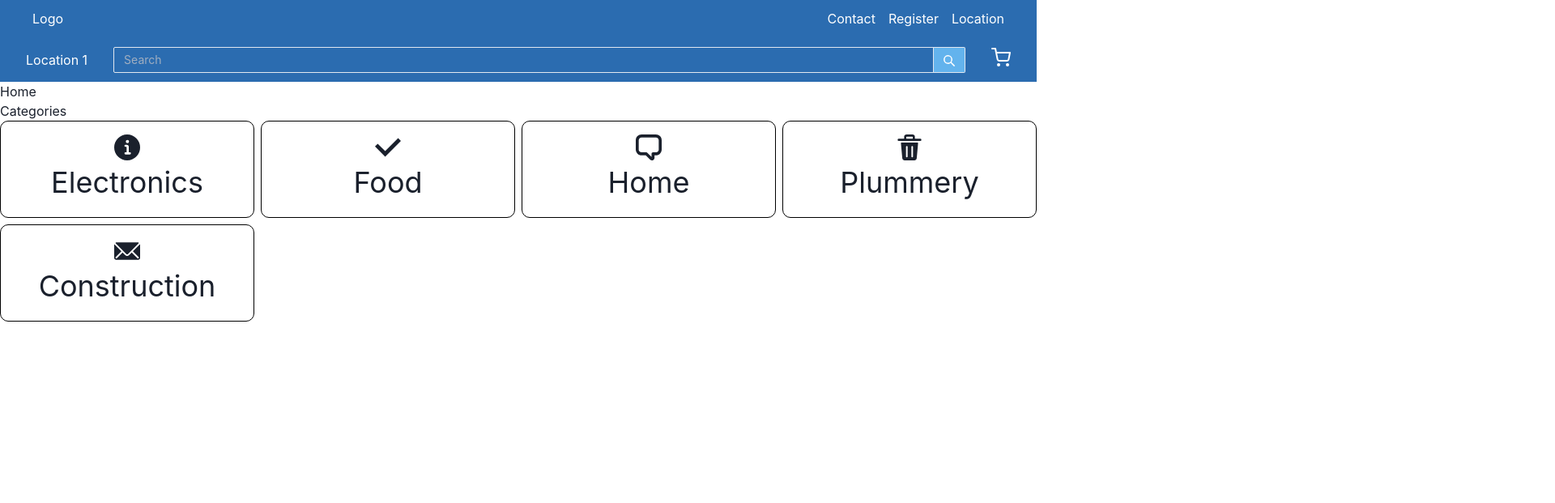
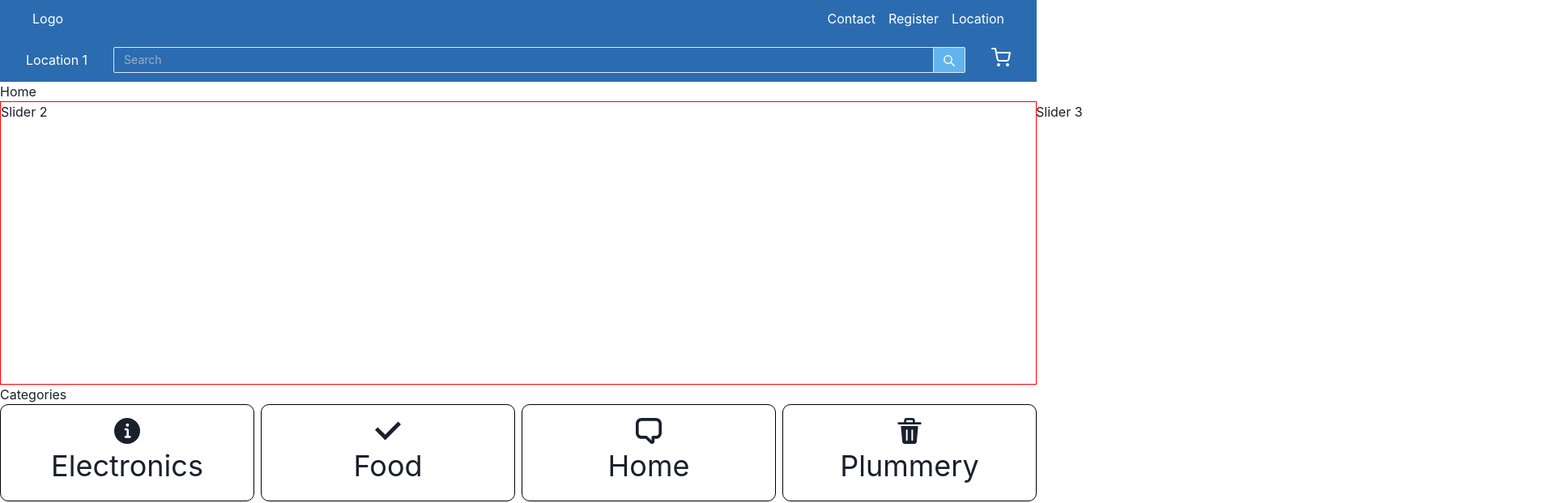
Before and after one commit to lexx54/e-store-front, a React (Create React App) app: page / in a window 1280 px wide. Shown: the top 621 px of the page at 81% size, 1920 px wide, since content can reach past the window. Built offline with nearby package versions, Linux system fonts and the light colour scheme.

Commit message:
sets timer for the slider

```diff
--- /dev/null
+++ b/src/components/Slider.js
@@ -0,0 +1,25 @@
+import { Grid } from "@chakra-ui/react";
+import { useEffect, useState } from "react";
+
+const Slider = () => {
+  const [movement,setMovement] = useState(0);
+
+  useEffect(()=>{
+    let timer;
+    movement === -200
+      ? timer = setTimeout(()=>{setMovement(prev=> 0)},3000)
+      : timer = setTimeout(()=>{setMovement(prev=>prev-100)},3000);
+    return timer;
+  },[movement])
+
+  return (
+    <Grid height="350px" templateColumns="repeat(3,100%)"
+    border="1px" borderColor="red">
+    <h1 className="slide" style={{transform:`translateX(${movement}%)`}}>Slider 1</h1>
+    <h1 className="slide" style={{transform:`translateX(${movement}%)`}}>Slider 2</h1>
+    <h1 className="slide" style={{transform:`translateX(${movement}%)`}}>Slider 3</h1>
+    </Grid>
+  )
+}
+
+export default Slider;
--- a/src/pages/Home.js
+++ b/src/pages/Home.js
@@ -1,10 +1,12 @@
 import CategoriesContainer from "../components/CategoriesContainer";
+import Slider from "../components/Slider";
 
 const Home = () => {
 
   return (
     <>
     <h1>Home</h1>
+    <Slider />
     <CategoriesContainer />
     </>
   )
```
